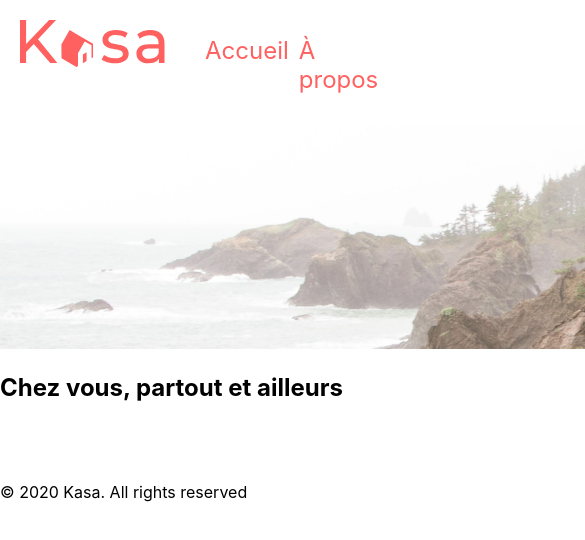
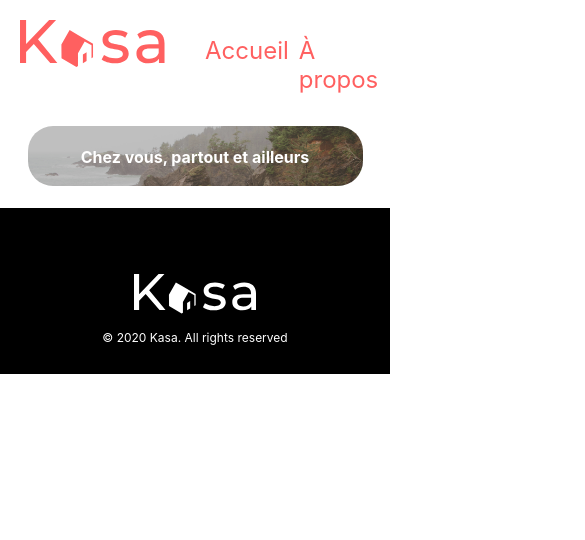
Before and after one commit to higew/Kasa, a React (Create React App) app: page / in a window 390 px wide. Shown: the top 540 px of the page, 585 px wide, since content can reach past the window. Built offline with nearby package versions, Linux system fonts and the light colour scheme.

Commit message:
CSS added for the Home view

```diff
--- a/src/components/banner/Banner.js
+++ b/src/components/banner/Banner.js
@@ -1,4 +1,5 @@
 import React from 'react'
+import "./banner.css";
 
 const Banner = ({ src, text }) => {
     return (
--- /dev/null
+++ b/src/components/banner/banner.css
@@ -0,0 +1,87 @@
+#banner {
+    position: relative;
+    display: flex;
+    justify-content: center;
+    margin: 0px 100px 43px 100px;
+}
+
+#banner #text-banner {
+    font-size: 48px;
+    margin: 0;
+    padding: 0;
+    position: absolute;
+    top: 35%;
+    color: white;
+}
+
+#banner img {
+    border-radius: 25px;
+    filter: brightness(75%);
+    width: 1240px;
+    object-fit: cover;
+}
+
+@media (max-width: 1250px) {
+    #banner #text-banner {
+        font-size: 40px;
+    }
+
+    #banner img {
+        width: 1000px;
+    }
+}
+
+@media (max-width: 1024px) {
+    #banner #text-banner {
+        font-size: 36px;
+    }
+
+    #banner img {
+        width: 750px;
+    }
+}
+
+@media (max-width: 768px) {
+    #banner {
+        margin: 0px 0px 43px 0px;
+    }
+    #banner #text-banner {
+        font-size: 28px;
+    }
+
+    #banner img {
+        width: 600px;
+    }
+}
+
+@media (max-width: 600px) {
+    #banner {
+        margin: 0px 0px 43px 0px;
+    }
+    #banner #text-banner {
+        font-size: 20px;
+    }
+
+    #banner img {
+        width: 400px;
+    }
+}
+
+@media (max-width: 425px) {
+    #banner {
+        margin: 0px 0px 22px 0px;
+    }
+    #banner #text-banner {
+        font-size: 16px;
+    }
+
+    #banner img {
+        width: 335px;
+    }
+}
+
+@media (max-width: 375px) {
+    #banner img {
+        width: 300px;
+    }
+}
--- a/src/components/footer/Footer.js
+++ b/src/components/footer/Footer.js
@@ -1,6 +1,7 @@
 import React from 'react'
 import { Link } from "react-router-dom";
 import logo from "../../assets/logo/logo-footer.svg";
+import "./footer.css";
 import home from "../../pages/home/Home";
 
 const Footer = () => {
--- a/src/components/footer/footer.css
+++ b/src/components/footer/footer.css
@@ -0,0 +1,30 @@
+footer {
+    background-color: black;
+    display: flex;
+    flex-direction: column;
+    align-items: center;
+}
+
+footer #logo-footer {
+    color: #61dafb;
+    width: 122px;
+    margin-top: 66px;
+}
+
+footer #copyrights {
+    color: white;
+    font-size: 24px;
+    margin-bottom: 29px;
+}
+
+@media (max-width: 425px) {
+    footer #copyrights {
+        font-size: 12px;
+    }
+}
+
+@media (max-width: 375px) {
+    footer #logo-footer {
+        width: 100px;
+    }
+}
```
Also changed, not shown: src/components/header/header.css (+4 -4 lines), src/pages/home/Home.js (indentation only). Lines whose indentation alone changed are shown as unchanged.
